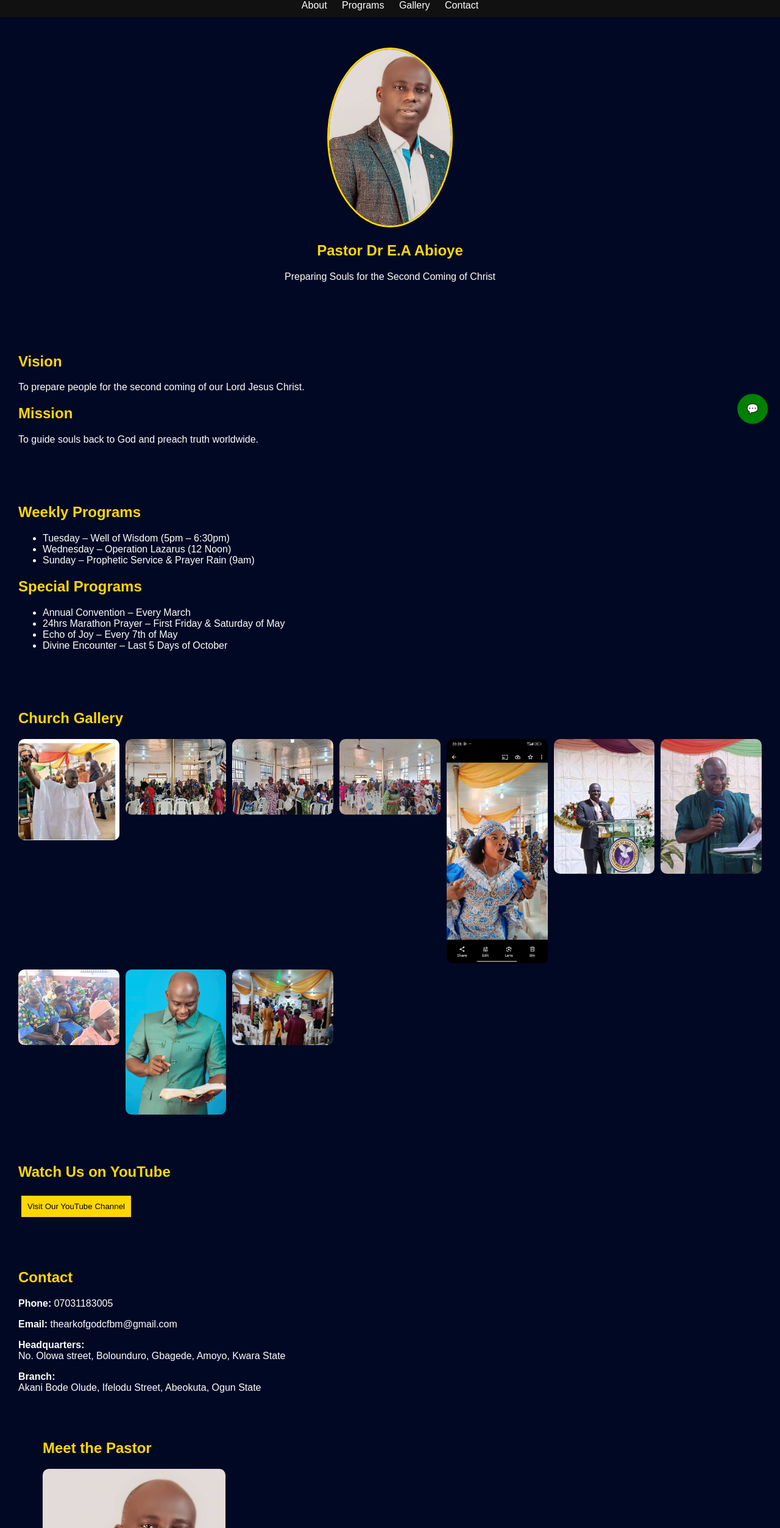
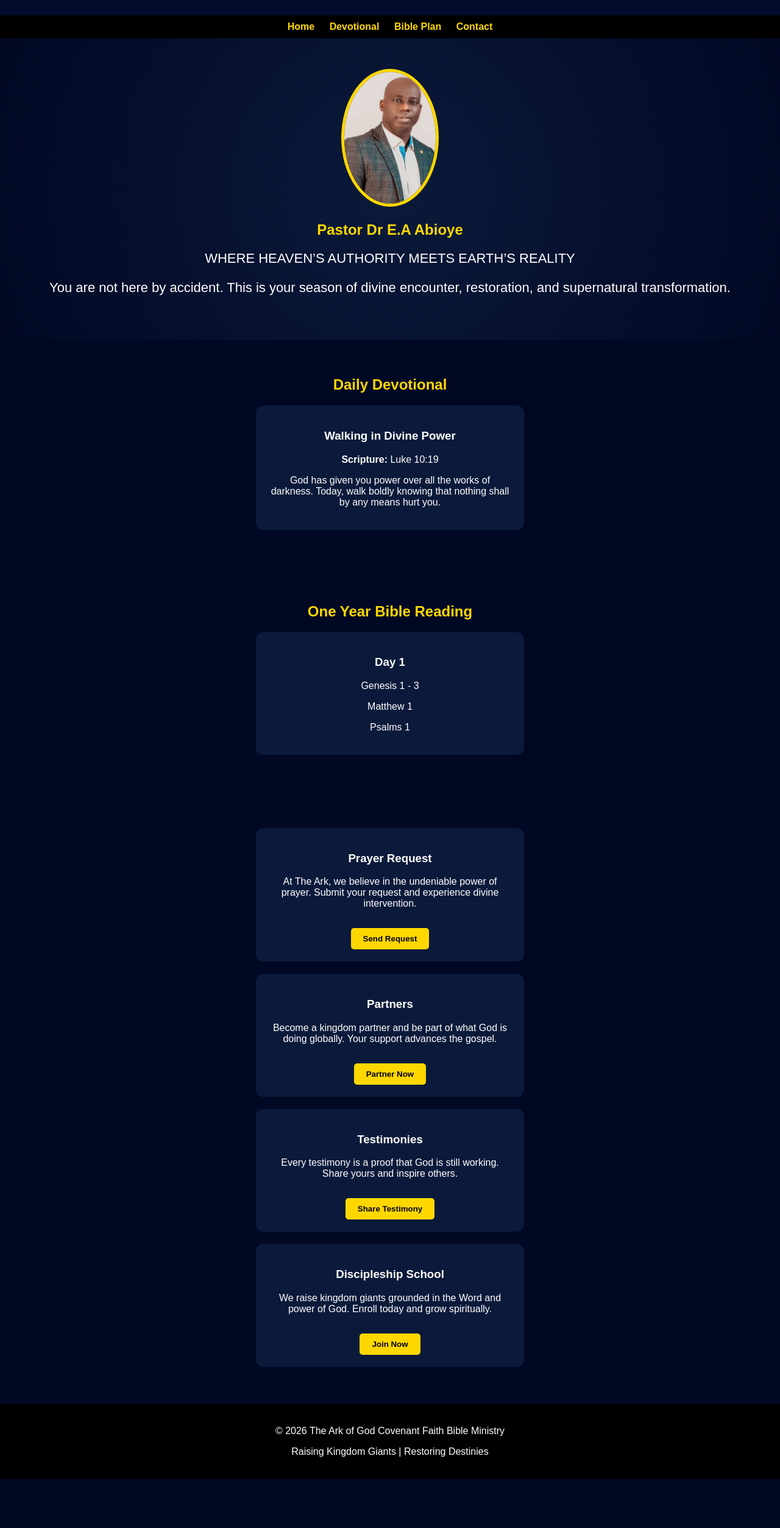
Before and after one commit to arkofGod-dotcom/The-Ark-of-God-covenant-faith-bible-ministry-, a plain HTML site: page index.html in a window 1280 px wide. Shown: the part 85-2591 px from the top of the page at 61% size. After the commit the page ends 2511 px from the top, so only its background shows below. Drawn offline with Linux system fonts and the light colour scheme.

Commit message:
Update index.html

```diff
--- a/index.html
+++ b/index.html
@@ -1,109 +1,102 @@
 <!DOCTYPE html>
-<html lang="en">
+<html>
 <head>
-<meta charset="UTF-8">
-<meta name="viewport" content="width=device-width, initial-scale=1.0">
   <title>The Ark of God Covenant Faith Bible Ministry</title>
 
   <style>
     body {
-  margin:0;
-  font-family: Arial;
-  background:#0b0b0b;
-  color:white;
+      margin: 0;
+      font-family: Arial, sans-serif;
+      background: #010824;
+      color: white;
     }
 
     header {
-  display:flex;
-  justify-content:center;
-  align-items:center;
-  gap:15px;
-  padding:15px;
-  background:black;
-  flex-wrap:wrap;
+      text-align: center;
+      padding: 20px;
+      background: #020c2b;
     }
 
     header img {
-  width:60px;
-  border-radius:50%;
-  border:2px solid gold;
+      width: 80px;
     }
 
-header h1 {
-  color:gold;
-  font-size:18px;
+    h1 {
+      color: gold;
+      font-size: 20px;
     }
 
     nav {
-  background:#111;
-  text-align:center;
-  padding:10px;
+      text-align: center;
+      padding: 10px;
+      background: #000;
     }
 
     nav a {
-  color:white;
-  margin:10px;
-  text-decoration:none;
+      color: gold;
+      margin: 10px;
+      text-decoration: none;
+      font-weight: bold;
     }
 
     .hero {
-  text-align:center;
-  padding:50px;
+      text-align: center;
+      padding: 50px 20px;
+      background: radial-gradient(circle, #0b1a3a, #010824);
     }
 
     .hero img {
-  width:200px;
-  border-radius:50%;
-  border:3px solid gold;
+      width: 150px;
+      border-radius: 50%;
+      border: 5px solid gold;
+    }
+
+    .hero h2 {
+      color: gold;
+      margin-top: 20px;
+    }
+
+    .hero p {
+      font-size: 22px;
+      margin-top: 20px;
     }
 
     section {
-  padding:30px;
+      padding: 40px 20px;
+      text-align: center;
     }
 
     h2 {
-  color:gold;
+      color: gold;
+      margin-bottom: 20px;
     }
 
-.gallery {
-  display:grid;
-  grid-template-columns:repeat(auto-fit,minmax(150px,1fr));
-  gap:10px;
+    .card {
+      background: #0b1a3a;
+      padding: 20px;
+      margin: 20px auto;
+      border-radius: 12px;
+      max-width: 400px;
     }
 
-.gallery img {
-  width:100%;
-  border-radius:10px;
+    .card button {
+      margin-top: 15px;
+      padding: 10px 20px;
+      background: gold;
+      border: none;
+      border-radius: 5px;
+      font-weight: bold;
     }
 
-button {
-  padding:10px;
-  background:gold;
-  border:none;
-  margin:5px;
-  cursor:pointer;
-}
-
-.footer {
-  text-align:center;
-  padding:20px;
-  background:black;
-}
-
-.whatsapp {
-  position:fixed;
-  bottom:20px;
-  right:20px;
-  background:green;
-  padding:15px;
-  border-radius:50%;
-  color:white;
-  text-decoration:none;
+    footer {
+      background: #000;
+      text-align: center;
+      padding: 20px;
     }
   </style>
 </head>
 
-<body style="margin:0; font-family:Arial, sans-serif; background:#010824; color:white;">
+<body>
 
 <header>
   <img src="logo.png">
@@ -111,175 +104,99 @@ button {
 </header>
 
 <nav>
-<a href="#about">About</a>
-<a href="#programs">Programs</a>
-<a href="#gallery">Gallery</a>
-<a href="#contact">Contact</a>
+  <a href="#">Home</a>
+  <a href="#">Devotional</a>
+  <a href="#">Bible Plan</a>
+  <a href="#">Contact</a>
 </nav>
 
+<!-- PROPHETIC WELCOME -->
 <div class="hero">
   <img src="pastor.jpg">
   <h2>Pastor Dr E.A Abioye</h2>
-<p>Preparing Souls for the Second Coming of Christ</p>
+
+  <p>
+    WHERE HEAVEN’S AUTHORITY MEETS EARTH’S REALITY
+  </p>
+
+  <p>
+    You are not here by accident. This is your season of divine encounter,
+    restoration, and supernatural transformation.
+  </p>
 </div>
 
-<section id="about">
-<h2>Vision</h2>
-<p>To prepare people for the second coming of our Lord Jesus Christ.</p>
+<!-- DAILY DEVOTIONAL -->
+<section>
+  <h2>Daily Devotional</h2>
 
-<h2>Mission</h2>
-<p>To guide souls back to God and preach truth worldwide.</p>
+  <div class="card">
+    <h3>Walking in Divine Power</h3>
+    <p><b>Scripture:</b> Luke 10:19</p>
+
+    <p>
+      God has given you power over all the works of darkness.
+      Today, walk boldly knowing that nothing shall by any means hurt you.
+    </p>
+  </div>
 </section>
 
-<section id="programs">
-<h2>Weekly Programs</h2>
-<ul>
-<li>Tuesday – Well of Wisdom (5pm – 6:30pm)</li>
-<li>Wednesday – Operation Lazarus (12 Noon)</li>
-<li>Sunday – Prophetic Service & Prayer Rain (9am)</li>
-</ul>
+<!-- BIBLE READING -->
+<section>
+  <h2>One Year Bible Reading</h2>
 
-<h2>Special Programs</h2>
-<ul>
-<li>Annual Convention – Every March</li>
-<li>24hrs Marathon Prayer – First Friday & Saturday of May</li>
-<li>Echo of Joy – Every 7th of May</li>
-<li>Divine Encounter – Last 5 Days of October</li>
-</ul>
+  <div class="card">
+    <h3>Day 1</h3>
+    <p>Genesis 1 - 3</p>
+    <p>Matthew 1</p>
+    <p>Psalms 1</p>
+  </div>
 </section>
 
-<section id="gallery">
-<h2>Church Gallery</h2>
+<!-- MINISTRY SECTIONS -->
+<section>
 
-<div class="gallery">
-<img src="gallery1.jpg">
-<img src="gallery2.jpg">
-<img src="gallery3.jpg">
-<img src="gallery4.jpg">
-<img src="gallery5.jpg">
-<img src="gallery6.jpg">
-<img src="gallery7.jpg">
-<img src="gallery8.jpg">
-<img src="gallery9.jpg">
-<img src="gallery10.jpg">
+  <div class="card">
+    <h3>Prayer Request</h3>
+    <p>
+      At The Ark, we believe in the undeniable power of prayer.
+      Submit your request and experience divine intervention.
+    </p>
+    <button>Send Request</button>
+  </div>
+
+  <div class="card">
+    <h3>Partners</h3>
+    <p>
+      Become a kingdom partner and be part of what God is doing globally.
+      Your support advances the gospel.
+    </p>
+    <button>Partner Now</button>
+  </div>
+
+  <div class="card">
+    <h3>Testimonies</h3>
+    <p>
+      Every testimony is a proof that God is still working.
+      Share yours and inspire others.
+    </p>
+    <button>Share Testimony</button>
+  </div>
+
+  <div class="card">
+    <h3>Discipleship School</h3>
+    <p>
+      We raise kingdom giants grounded in the Word and power of God.
+      Enroll today and grow spiritually.
+    </p>
+    <button>Join Now</button>
   </div>
 
 </section>
 
-<section>
-<h2>Watch Us on YouTube</h2>
-
-<button onclick="window.open('https://www.youtube.com/@abioyearemuelijah')">
-Visit Our YouTube Channel
-</button>
-
-</section>
-
-<section id="contact">
-<h2>Contact</h2>
-
-<p><b>Phone:</b> 07031183005</p>
-<p><b>Email:</b> thearkofgodcfbm@gmail.com</p>
-
-<p><b>Headquarters:</b><br>
-No. Olowa street, Bolounduro, Gbagede, Amoyo, Kwara State</p>
-
-<p><b>Branch:</b><br>
-Akani Bode Olude, Ifelodu Street, Abeokuta, Ogun State</p>
-<section style="padding:40px;">
-  <h2>Meet the Pastor</h2>
-
-  <img src="pastor.jpg" alt="Pastor Dr E.A Abioye" style="width:300px; border-radius:10px;">
-
-  <p>
-    Pastor Dr. E.A Abioye is a dynamic servant of God, a prophetic voice,
-    and a vessel of honor in the hands of the Almighty.
-  </p>
-
-  <p>
-    With a burning passion for revival and kingdom advancement,
-    he has been commissioned to raise men of faith, power, and purpose.
-    His teachings are filled with revelation, authority, and life-transforming grace.
-  </p>
-
-  <p>
-    Through his ministry, countless lives have been impacted,
-    destinies restored, and souls drawn into the kingdom of God.
-  </p>
-
-  <p>
-    He is a man of prayer, a teacher of truth, and a carrier of divine fire.
-  </p>
-</section>
-<h2>Partners</h2>
-<button onclick="window.location.href='https://form.jotform.com/260764899419072'">Become a Partner</button>
-
-<h2>Prayer Request</h2>
-<button onclick="window.location.href='https://form.jotform.com/260765431230046'">Send Prayer Request</button>
-
-<h2>Testimony</h2>
-<button onclick="window.location.href='https://form.jotform.com/260765476992070'">Share Testimony</button>
-
-<h2>Discipleship School</h2>
-<button onclick="window.location.href='https://form.jotform.com/260765150580052'">Enroll Now</button>
-<section style="padding:40px; background:#f5f5f5;">
-  <h2>Daily Devotional</h2>
-<section style="padding:40px; background:#0b1a3a; color:white; text-align:center;">
-
-  <h2 style="color:gold; font-size:28px;">Daily Devotional</h2>
-  <p style="letter-spacing:2px;">Fresh Every Morning</p>
-
-  <div style="background:#111c44; padding:20px; border-radius:10px; margin-top:20px;">
-
-    <h3 style="font-size:24px;">You Are Seated Above, Not Struggling Below</h3>
-
-    <p><b>Scripture:</b> Ephesians 2:6</p>
-
-    <p style="margin-top:15px;">
-      "And raised us up together, and made us sit together in heavenly places in Christ Jesus."
-    </p>
-
-    <p style="margin-top:15px;">
-      God did not merely save you from something. He seated you somewhere.
-      You are not fighting from below—you are enforcing from above.
-    </p>
-
-    <p style="margin-top:15px;">
-      Today, change your posture. Walk in authority. Live in victory.
-    </p>
-
-  </div>
-</section>
-</section>
-<!-- BIBLE READING PLAN -->
-<section style="padding:50px; background:#020c2b; color:white; text-align:center;">
-
-  <h2 style="color:gold; font-size:30px;">One Year Bible Reading Plan</h2>
-
-  <p style="max-width:600px; margin:auto; margin-top:10px;">
-    Journey through the entire Bible in one year. Stay consistent and grow daily in God's Word.
-  </p>
-
-  <div style="margin-top:30px; background:#0b1a3a; padding:25px; border-radius:15px; box-shadow:0 0 15px rgba(0,0,0,0.5);">
-
-    <h3 style="color:gold;">Day 1</h3>
-
-    <h2 style="margin-top:10px;">Genesis 1 - 3</h2>
-    <p>Matthew 1</p>
-    <p>Psalms 1</p>
-
-    <p style="margin-top:15px; font-style:italic;">
-      “Man shall not live by bread alone, but by every word of God.”
-    </p>
-
-  </div>
-
-</section>
-  <a class="whatsapp" href="https://wa.me/2347031183005">💬</a>
-
-<div class="footer">
+<footer>
   <p>© 2026 The Ark of God Covenant Faith Bible Ministry</p>
-</div>
+  <p>Raising Kingdom Giants | Restoring Destinies</p>
+</footer>
 
 </body>
 </html>
```
Lines whose indentation alone changed are shown as unchanged.
